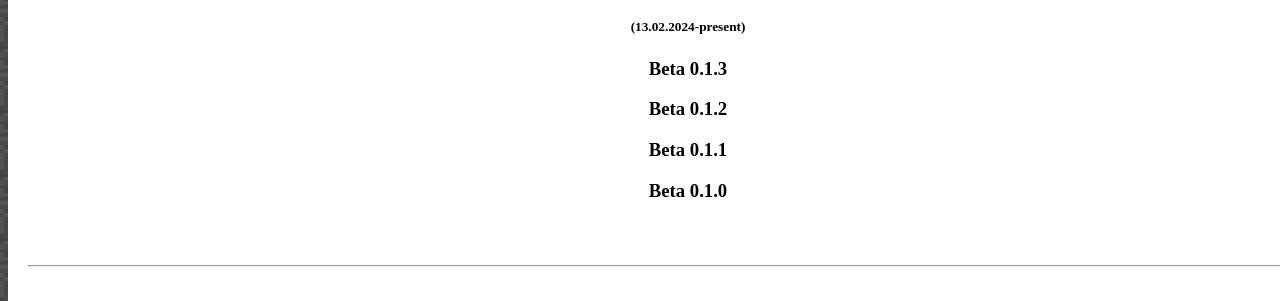
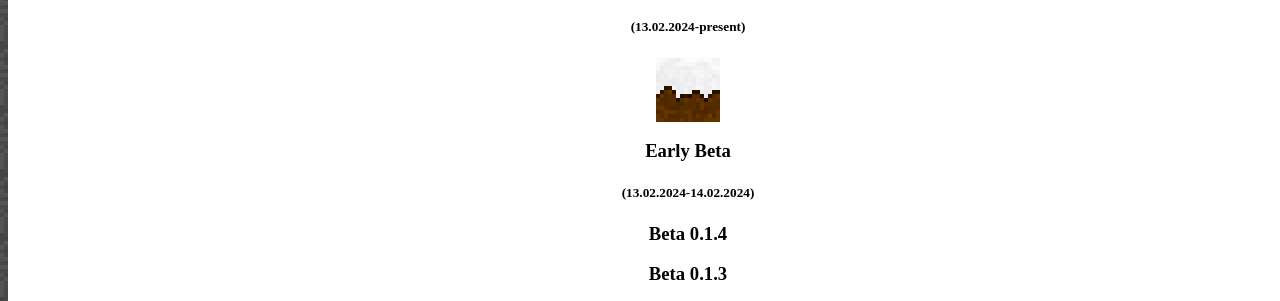
Before and after one commit to Tirezor/MineCreate-Wiki---Website, a plain HTML site: page history.html in a window 1280 px wide. Shown: the part 491-792 px from the top of the page. Drawn offline with Linux system fonts and the light colour scheme.

Commit message:
Update history.html

```diff
--- a/history.html
+++ b/history.html
@@ -40,6 +40,10 @@
                 <img src="leaves.png">
                 <h1>Beta</h1>
                 <h5>(13.02.2024-present)</h5>
+                <img src="grass_snow.png">
+                <h3>Early Beta</h3>
+                <h5>(13.02.2024-14.02.2024)</h5>
+                <h3>Beta 0.1.4</h3>
                 <h3>Beta 0.1.3</h3>
                 <h3>Beta 0.1.2</h3>
                 <h3>Beta 0.1.1</h3>
```
